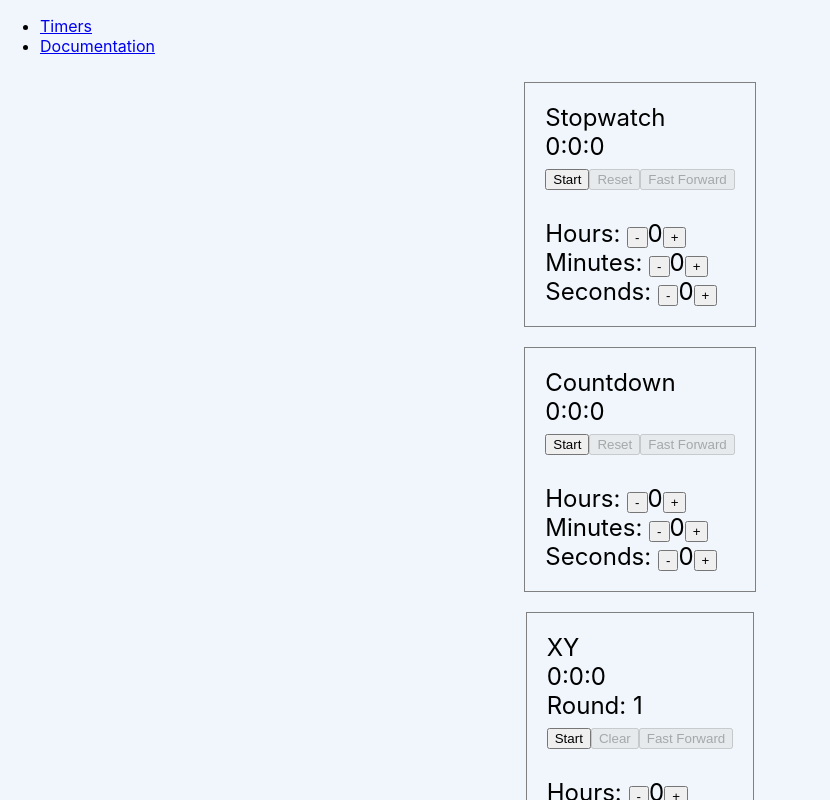
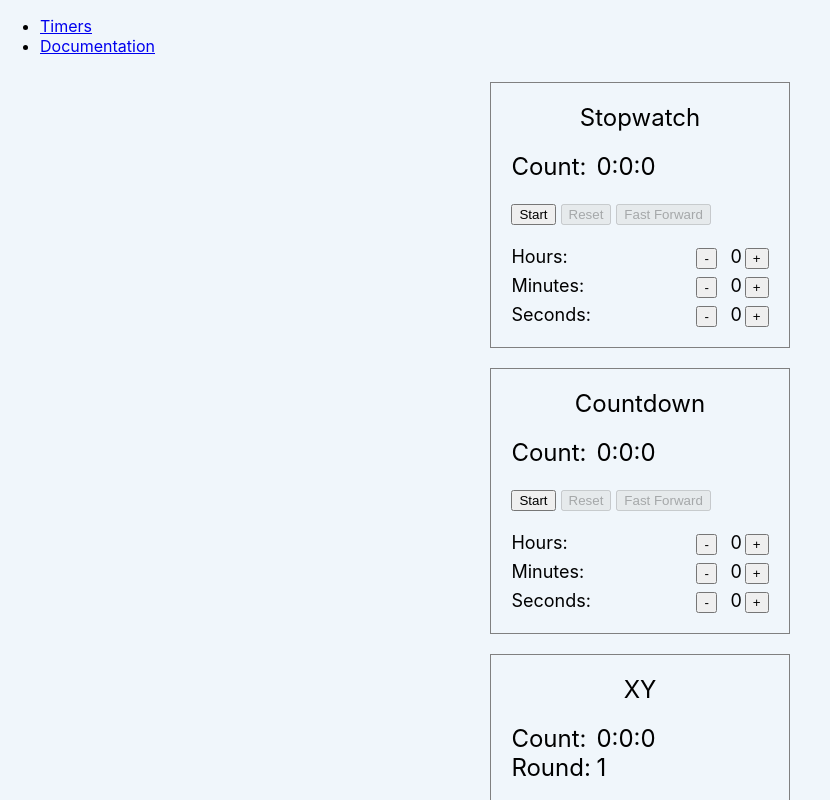
Before and after one commit to prof-tejera/assignment-1-pgmartin11, a React (Create React App) app: page / in a window 1280 px wide. Shown: the whole page, without its empty margins (0-830 px from the left). Built offline with nearby package versions, Linux system fonts and the light colour scheme.

Commit message:
added initial styling

```diff
--- a/src/components/generic/SetterButtons.js
+++ b/src/components/generic/SetterButtons.js
@@ -5,16 +5,16 @@ const SetterButtons = ({ hoursLabel, minutesLabel, secondsLabel,
 	                     countHrs, countMins, countSecs, setCountHrs, setCountMins, setCountSecs }) => {
 	return (
 		<>
-			{hoursLabel}: <DecrementBtn handler={() => { setCountHrs(decrementHelper(countHrs)); }}/>
-			{countHrs}
+			<span className="time-setter-title">{hoursLabel}:</span><DecrementBtn handler={() => { setCountHrs(decrementHelper(countHrs)); }}/>
+			<span className="time-setter-val">{countHrs}</span>
 			<IncrementBtn handler={() => { setCountHrs(incrementHelper(countHrs)); }}/>
 			<br/>
-			{minutesLabel}: <DecrementBtn handler={() => { setCountMins(decrementHelper(countMins)); }}/>
-			{countMins}
+			<span className="time-setter-title">{minutesLabel}:</span><DecrementBtn handler={() => { setCountMins(decrementHelper(countMins)); }}/>
+			<span className="time-setter-val">{countMins}</span>
 			<IncrementBtn handler={() => { setCountMins(incrementHelper(countMins, 59)); }}/>
 			<br/>
-			{secondsLabel}: <DecrementBtn handler={() => { setCountSecs(decrementHelper(countSecs)); }}/>
-			{countSecs}
+			<span className="time-setter-title">{secondsLabel}:</span><DecrementBtn handler={() => { setCountSecs(decrementHelper(countSecs)); }}/>
+			<span className="time-setter-val">{countSecs}</span>
 			<IncrementBtn handler={() => { setCountSecs(incrementHelper(countSecs, 59)); }}/>
 		</>
 	);
--- a/src/components/timers/Countdown.js
+++ b/src/components/timers/Countdown.js
@@ -53,7 +53,8 @@ const Countdown = () => {
 
   return (
     <div className="main-panel">
-		<div className="display">{timerHrs}:{timerMins}:{timerSecs}</div>
+		<div className="display"><span className="time-category">Count:</span>{timerHrs}:{timerMins}:{timerSecs}</div>
+        	<div className="control-btn-wrapper">
 				{isStopped &&
 				<TimerBtn label="Start" handler={() => {
 					setCount(startVal);
@@ -64,8 +65,7 @@ const Countdown = () => {
 				{!isStopped && <TimerBtn label={pauseLabel} handler={() => setPaused(!isPaused)}/>}
 				<TimerBtn disabled={isStopped} label="Reset" handler={() => { setCount(startVal); setStopped(true) }}/>
 				<TimerBtn disabled={isStopped} label="Fast Forward" handler={() => { if(!isStopped) { setCount(endVal); setStopped(true); }}}/>
-	    <br />
-		<br />
+			</div>
 		{isStopped && <SetterButtons {...setterBtnData} />}
     </div>
   );
--- a/src/components/timers/Stopwatch.js
+++ b/src/components/timers/Stopwatch.js
@@ -13,7 +13,6 @@ const Stopwatch = () => {
   const [count, setCount] = useState(0);
   const [isPaused, setPaused] = useState(false);
   const [isStopped, setStopped] = useState(true);
-
 
   useEffect(() => {
     let t;
@@ -54,7 +53,8 @@ const Stopwatch = () => {
 
   return (
     <div className="main-panel">
- 		<div className="display">{timerHrs}:{timerMins}:{timerSecs}</div>
+ 		<div className="display"><span className="time-category">Count:</span>{timerHrs}:{timerMins}:{timerSecs}</div>
+    	<div className="control-btn-wrapper">
 			{isStopped &&
 			    <TimerBtn label="Start" handler={() => {
 				    setCount(startVal);
@@ -65,8 +65,7 @@ const Stopwatch = () => {
 			{!isStopped && <TimerBtn label={pauseLabel} handler={() => setPaused(!isPaused)}/>}
 			<TimerBtn disabled={isStopped} label="Reset" handler={() => { setCount(startVal); setStopped(true); }}/>
 			<TimerBtn disabled={isStopped} label="Fast Forward" handler={() => { if(!isStopped) { setCount(endVal); setStopped(true); }}}/>
-		<br />
- 		<br />
+		</div>
 		{isStopped && <SetterButtons {...setterBtnData} />}
     </div>
   );
--- a/src/components/timers/Tabata.js
+++ b/src/components/timers/Tabata.js
@@ -97,8 +97,8 @@ const Tabata = () => {
 	 			<br/>
 				<SetterButtons {...setterBtnData} />
 				<br />
-				Rounds: <DecrementBtn handler={() => { setCountRounds(decrementHelper(countRounds, 1)); }}/>
-				{countRounds}
+				<span className="time-setter-title">Rounds:</span><DecrementBtn handler={() => { setCountRounds(decrementHelper(countRounds, 1)); }}/>
+				<span className="time-setter-val">{countRounds}</span>
 				<IncrementBtn handler={() => { setCountRounds(incrementHelper(countRounds)); }}/>
 			</>
     	);
@@ -108,9 +108,10 @@ const Tabata = () => {
 
 	return (
 		<div className="main-panel">
-			<div className="display">Interval: {intHrs}:{intMins}:{intSecs}</div>
-			<div className="display">Count: {timerHrs}:{timerMins}:{timerSecs}</div>
-			<div className="display">Round: {round}</div>
+			<div className="display"><span className="time-category">Interval:</span>{intHrs}:{intMins}:{intSecs}</div>
+			<div className="display"><span className="time-category">Count:</span>{timerHrs}:{timerMins}:{timerSecs}</div>
+			<div className="display"><span className="time-category">Round:</span>{round}</div>
+			<div className="control-btn-wrapper">
 				{isStopped &&
 				<TimerBtn label="Start" handler={() => {
 					setInterv(intervalStartVal);
@@ -123,8 +124,7 @@ const Tabata = () => {
 				{!isStopped && <TimerBtn label={pauseLabel} handler={() => setPaused(!isPaused)}/>}
 				<TimerBtn disabled={isStopped} label="Reset" handler={() => { setInterv(intervalStartVal); setCount(startVal); setRound(roundStartVal); setStopped(true); }}/>
 				<TimerBtn disabled={isStopped} label="Fast Forward" handler={() => { if(!isStopped) { setInterv(0); setCount(0); setRound(1); setStopped(true); }}}/>
-			<br />
-			<br />
+			</div>
 			{setterButtons}
 		</div>
 	);
--- a/src/components/timers/XY.js
+++ b/src/components/timers/XY.js
@@ -66,8 +66,8 @@ const XY = () => {
     		<>
 				<SetterButtons {...setterBtnData} />
 				<br />
-				Rounds: <DecrementBtn handler={() => { setCountRounds(decrementHelper(countRounds, 1)); }}/>
-				{countRounds}
+				<span className="time-setter-title">Rounds:</span><DecrementBtn handler={() => { setCountRounds(decrementHelper(countRounds, 1)); }}/>
+				<span className="time-setter-val">{countRounds}</span>
 				<IncrementBtn handler={() => { setCountRounds(incrementHelper(countRounds)); }}/>
 			</>
     	);
@@ -77,8 +77,9 @@ const XY = () => {
 
 	return (
 		<div className="main-panel">
-			<div className="display">{timerHrs}:{timerMins}:{timerSecs}</div>
-			<div className="display">Round: {round}</div>
+			<div className="display"><span className="time-category">Count:</span>{timerHrs}:{timerMins}:{timerSecs}</div>
+			<div className="display"><span className="time-category">Round:</span>{round}</div>
+			<div className="control-btn-wrapper">
 				{isStopped &&
 				<TimerBtn label="Start" handler={() => {
 					setCount(startVal);
@@ -90,8 +91,7 @@ const XY = () => {
 				{!isStopped && <TimerBtn label={pauseLabel} handler={() => setPaused(!isPaused)}/>}
 				<TimerBtn disabled={isStopped} label="Clear" handler={() => { setCount(startVal); setRound(roundStartVal); setStopped(true); }}/>
 				<TimerBtn disabled={isStopped} label="Fast Forward" handler={() => { if(!isStopped) { setCount(endVal); setRound(roundEndVal ); setStopped(true); }}}/>
-			<br />
-			<br />
+			</div>
 			{setterButtons}
 		</div>
 	);
--- a/src/index.css
+++ b/src/index.css
@@ -18,3 +18,38 @@ th {
   text-align: left;
   padding: 8px;
 }
+
+
+/* timer styles */
+span.time-setter-title {
+    display: inline-block;
+    min-width: 185px;
+}
+
+span.time-setter-title,
+span.time-setter-val {
+    font-size: 18px;
+}
+
+span.time-setter-val {
+    display: inline-block;
+    min-width: 22px;
+    margin: 0 3px;
+    text-align: right;
+}
+
+.main-panel span.time-category {
+    min-width: 85px;
+    display: inline-block;
+}
+
+.control-btn-wrapper {
+    margin: 15px 0;
+}
+.control-btn-wrapper button {
+    margin: 0 5px;
+}
+.control-btn-wrapper button:first-of-type,
+.control-btn-wrapper button:last-of-type {
+    margin: 0;
+}
--- a/src/views/TimersView.js
+++ b/src/views/TimersView.js
@@ -19,7 +19,10 @@ const Timer = styled.div`
   font-size: 1.5rem;
 `;
 
-const TimerTitle = styled.div``;
+const TimerTitle = styled.div`
+  text-align: center;
+  margin-bottom: 20px;
+`;
 
 const TimersView = () => {
   const timers = [
```
Lines whose indentation alone changed are shown as unchanged.
